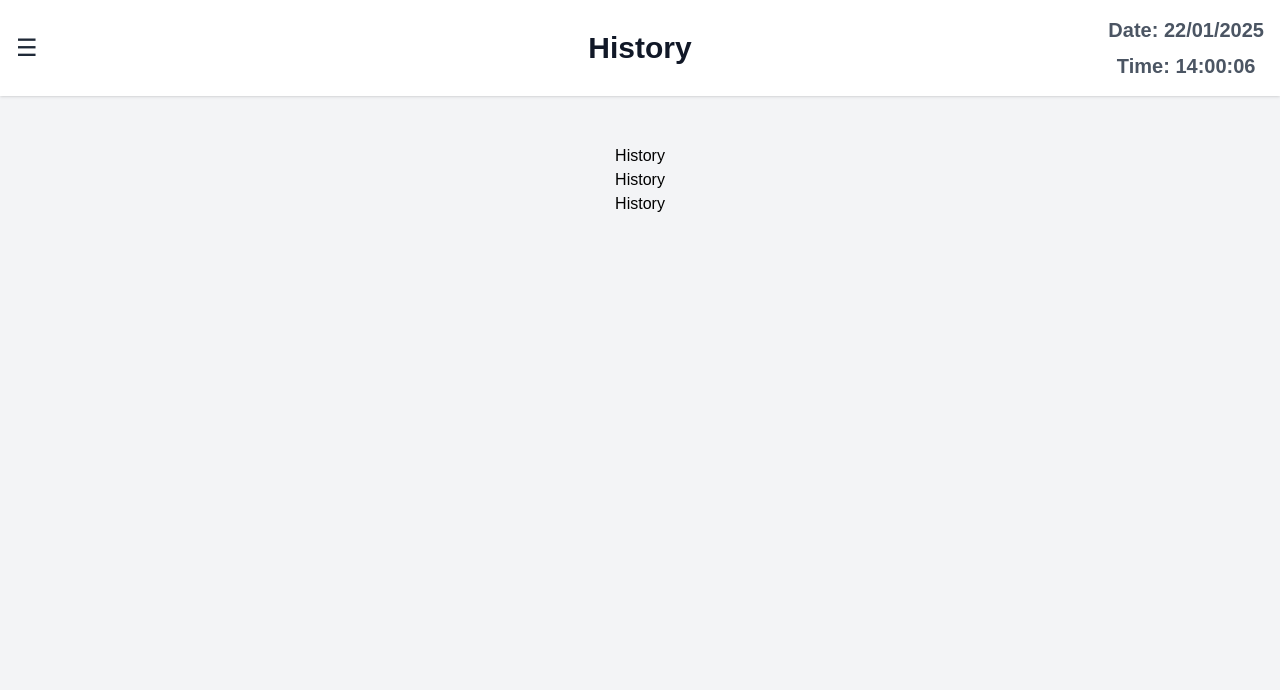
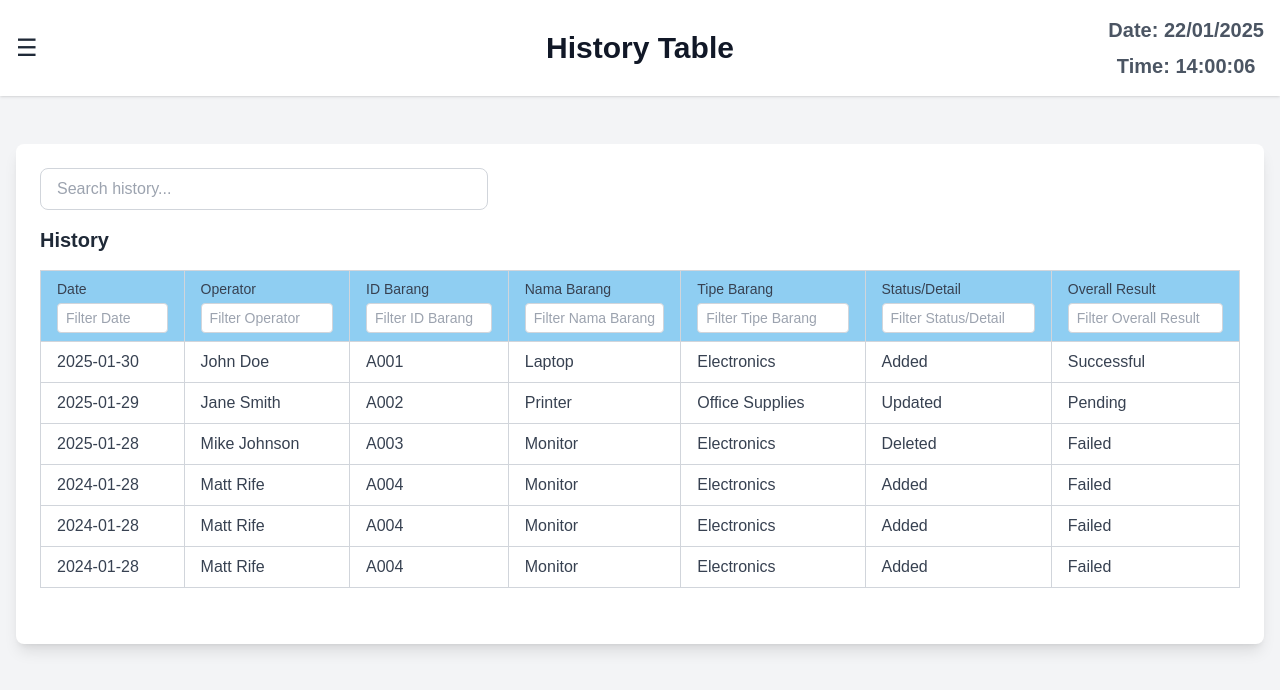
Before and after one commit to Fuiyooo/DataMeasuringLog, a Next.js app: page /dashboard/history in a window 1280 px wide. Shown: the top 690 px of the page. Built offline with nearby package versions, Linux system fonts and the light colour scheme; no server answers.

Commit message:
HistoryTable
buat fitur Filter sama searchbar

```diff
--- /dev/null
+++ b/app/components/contents/table/HistoryTable.jsx
@@ -0,0 +1,66 @@
+"use client";
+
+import React, { useState } from "react";
+
+function HistoryTable({ data = [], onFilterChange }) {
+  const [filters, setFilters] = useState({
+    date: "",
+    operator: "",
+    idBarang: "",
+    namaBarang: "",
+    tipeBarang: "",
+    status: "",
+    result: "",
+  });
+
+  // Fungsi untuk menangani perubahan filter
+  const handleFilterChange = (event, key) => {
+    const value = event.target.value;
+    const updatedFilters = { ...filters, [key]: value };
+    setFilters(updatedFilters);
+    onFilterChange(updatedFilters); // Kirim filter ke komponen induk
+  };
+
+  return (
+    <table className="w-full table-auto border-collapse border border-gray-300">
+      <thead>
+        <tr className="bg-[#8fcef2] text-black">
+          {["Date", "Operator", "ID Barang", "Nama Barang", "Tipe Barang", "Status/Detail", "Overall Result"].map((header, index) => (
+            <th key={index} className="border border-gray-300 px-4 py-2 text-left text-sm font-medium text-gray-700">
+              {header}
+              <input
+                type="text"
+                placeholder={`Filter ${header}`}
+                className="w-full mt-1 px-2 py-1 text-sm border border-gray-300 rounded"
+                onChange={(e) => handleFilterChange(e, Object.keys(filters)[index])}
+              />
+            </th>
+          ))}
+        </tr>
+      </thead>
+      <tbody>
+        {data.length === 0 ? (
+          <tr>
+            <td colSpan="7" className="border border-gray-300 px-4 py-2 text-center text-gray-500">
+              No data available
+            </td>
+          </tr>
+        ) : (
+          data.map((item, index) => (
+            <tr key={index} className="text-gray-700">
+              <td className="border border-gray-300 px-4 py-2">{item.date}</td>
+              <td className="border border-gray-300 px-4 py-2">{item.operator}</td>
+              <td className="border border-gray-300 px-4 py-2">{item.idBarang}</td>
+              <td className="border border-gray-300 px-4 py-2">{item.namaBarang}</td>
+              <td className="border border-gray-300 px-4 py-2">{item.tipeBarang}</td>
+              <td className="border border-gray-300 px-4 py-2">{item.status}</td>
+              <td className="border border-gray-300 px-4 py-2">{item.result}</td>
+            </tr>
+          ))
+        )}
+      </tbody>
+    </table>
+  );
+}
+
+export default HistoryTable;
--- a/app/components/contents/table/SearchBar.jsx
+++ b/app/components/contents/table/SearchBar.jsx
@@ -1,7 +1,28 @@
-import React from "react";
+"use client";
 
-function SearchBar() {
-  return <div>SearchBar</div>;
+import React, { useState } from "react";
+
+function SearchBar({ placeholder = "Search...", onSearch }) {
+  const [query, setQuery] = useState("");
+
+  const handleInputChange = (event) => {
+    setQuery(event.target.value);
+    if (onSearch) {
+      onSearch(event.target.value);
+    }
+  };
+
+  return (
+    <div className="w-full max-w-md">
+      <input
+        type="text"
+        value={query}
+        onChange={handleInputChange}
+        placeholder={placeholder}
+        className="w-full px-4 py-2 border border-gray-300 rounded-lg focus:outline-none focus:ring-2 focus:ring-blue-500"
+      />
+    </div>
+  );
 }
 
 export default SearchBar;
--- a/app/dashboard/history/page.jsx
+++ b/app/dashboard/history/page.jsx
@@ -1,19 +1,89 @@
 "use client";
 
-import React from "react";
-import Layout from "@/app/components/layout";
+import React, { useState, useEffect, Suspense } from "react";
+import Layout from "@/app/components/Layout";
+import HistoryTable from "@/app/components/contents/table/HistoryTable";
+import SearchBar from "@/app/components/contents/table/SearchBar";
+import Notification from "@/app/components/smallcomponents/Notification";
+import getOperators from "@/app/components/contents/functions/getOperators";
 
-function page() {
-  const activePage = "History";
+function Page() {
+  const activePage = "History Table";
+  const [refresh, setRefresh] = useState(0);
+  const [operators, setOperators] = useState([]);
+  const [searchQuery, setSearchQuery] = useState("");
+  const [filters, setFilters] = useState({});
+
+  const recapData = [
+    { date: "2025-01-30", operator: "John Doe", idBarang: "A001", namaBarang: "Laptop", tipeBarang: "Electronics", status: "Added", result: "Successful" },
+    { date: "2025-01-29", operator: "Jane Smith", idBarang: "A002", namaBarang: "Printer", tipeBarang: "Office Supplies", status: "Updated", result: "Pending" },
+    { date: "2025-01-28", operator: "Mike Johnson", idBarang: "A003", namaBarang: "Monitor", tipeBarang: "Electronics", status: "Deleted", result: "Failed" },
+    { date: "2024-01-28", operator: "Matt Rife", idBarang: "A004", namaBarang: "Monitor", tipeBarang: "Electronics", status: "Added", result: "Failed" },
+    { date: "2024-01-28", operator: "Matt Rife", idBarang: "A004", namaBarang: "Monitor", tipeBarang: "Electronics", status: "Added", result: "Failed" },
+    { date: "2024-01-28", operator: "Matt Rife", idBarang: "A004", namaBarang: "Monitor", tipeBarang: "Electronics", status: "Added", result: "Failed" },
+
+  ];
+
+  const [notification, setNotification] = useState(null);
+
+  const showNotification = (message, type = "info") => {
+    setNotification({ message, type });
+  };
+
+  useEffect(() => {
+    const fetchData = async () => {
+      const operatorsData = await getOperators();
+      setOperators(operatorsData);
+    };
+
+    fetchData();
+  }, [refresh]);
+
+  // Filter data berdasarkan searchQuery dan filter table head
+  const filteredData = recapData.filter((item) => {
+    // Filter berdasarkan pencarian umum
+    const searchMatch = Object.values(item).some((value) =>
+      value.toString().toLowerCase().includes(searchQuery.toLowerCase())
+    );
+
+    // Filter berdasarkan input table head
+    const filterMatch = Object.keys(filters).every((key) =>
+      filters[key] ? item[key].toLowerCase().includes(filters[key].toLowerCase()) : true
+    );
+
+    return searchMatch && filterMatch;
+  });
+
   return (
-    <div>
+    <div className="flex overflow-x-auto">
       <Layout
         activePage={activePage}
         contents={
-          <div>
-            <div>History</div>
-            <div>History</div>
-            <div>History</div>
+          <div className="w-full flex flex-col items-center">
+            <div className="w-full bg-white rounded-lg shadow-lg p-6">
+              {notification && (
+                <Notification
+                  message={notification.message}
+                  type={notification.type}
+                  onClose={() => setNotification(null)}
+                />
+              )}
+
+              {/* Search Bar */}
+              <div className="w-full mb-4">
+                <SearchBar placeholder="Search history..." onSearch={setSearchQuery} />
+              </div>
+
+              {/* Table */}
+              <div className="w-full mb-8">
+                <div className="flex justify-between items-center mb-4">
+                  <h1 className="text-xl font-bold text-gray-800">History</h1>
+                </div>
+                <Suspense fallback={<div>Loading Operator Table...</div>}>
+                  <HistoryTable data={filteredData} onFilterChange={setFilters} />
+                </Suspense>
+              </div>
+            </div>
           </div>
         }
       />
@@ -21,4 +91,4 @@ function page() {
   );
 }
 
-export default page;
+export default Page;
```
